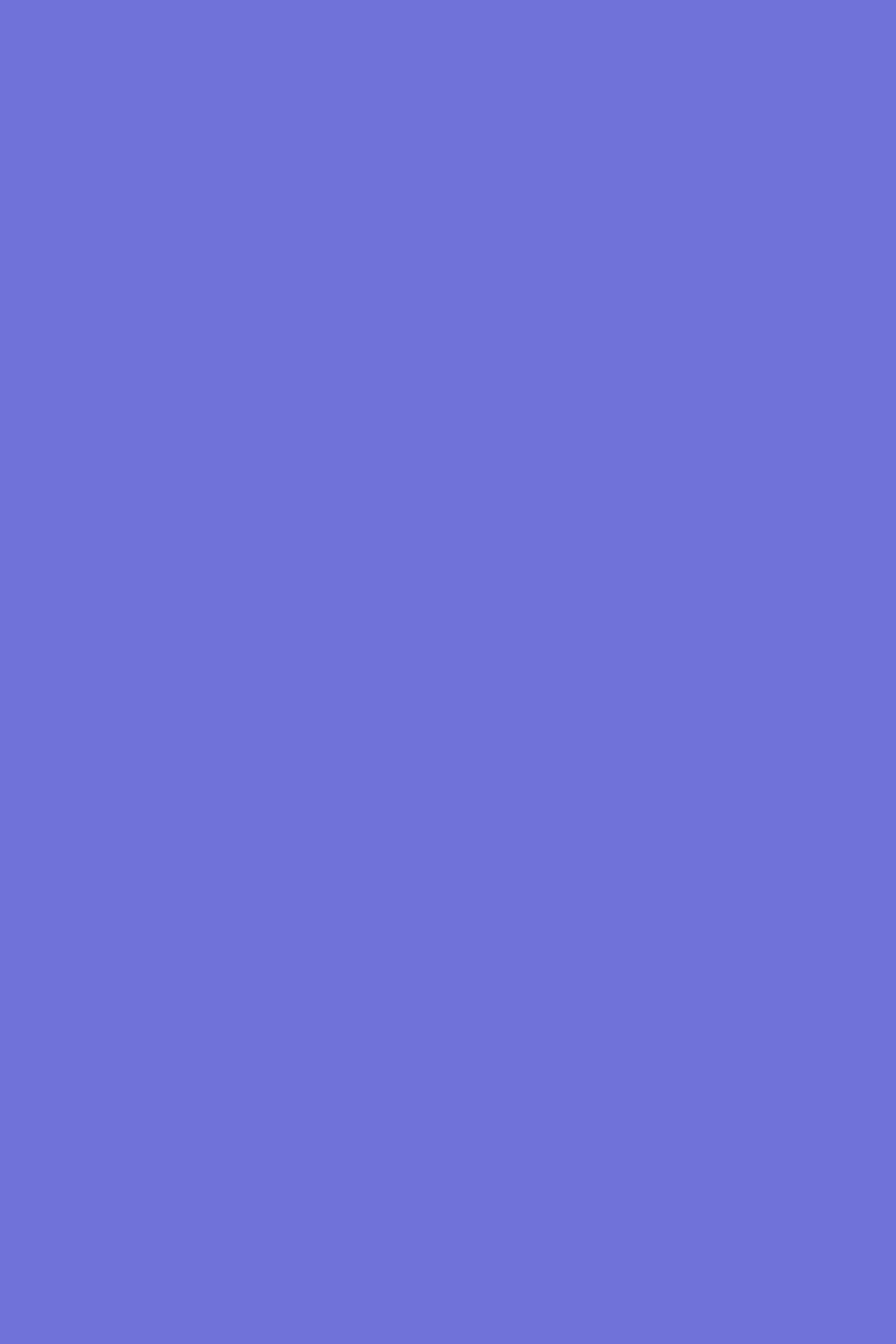
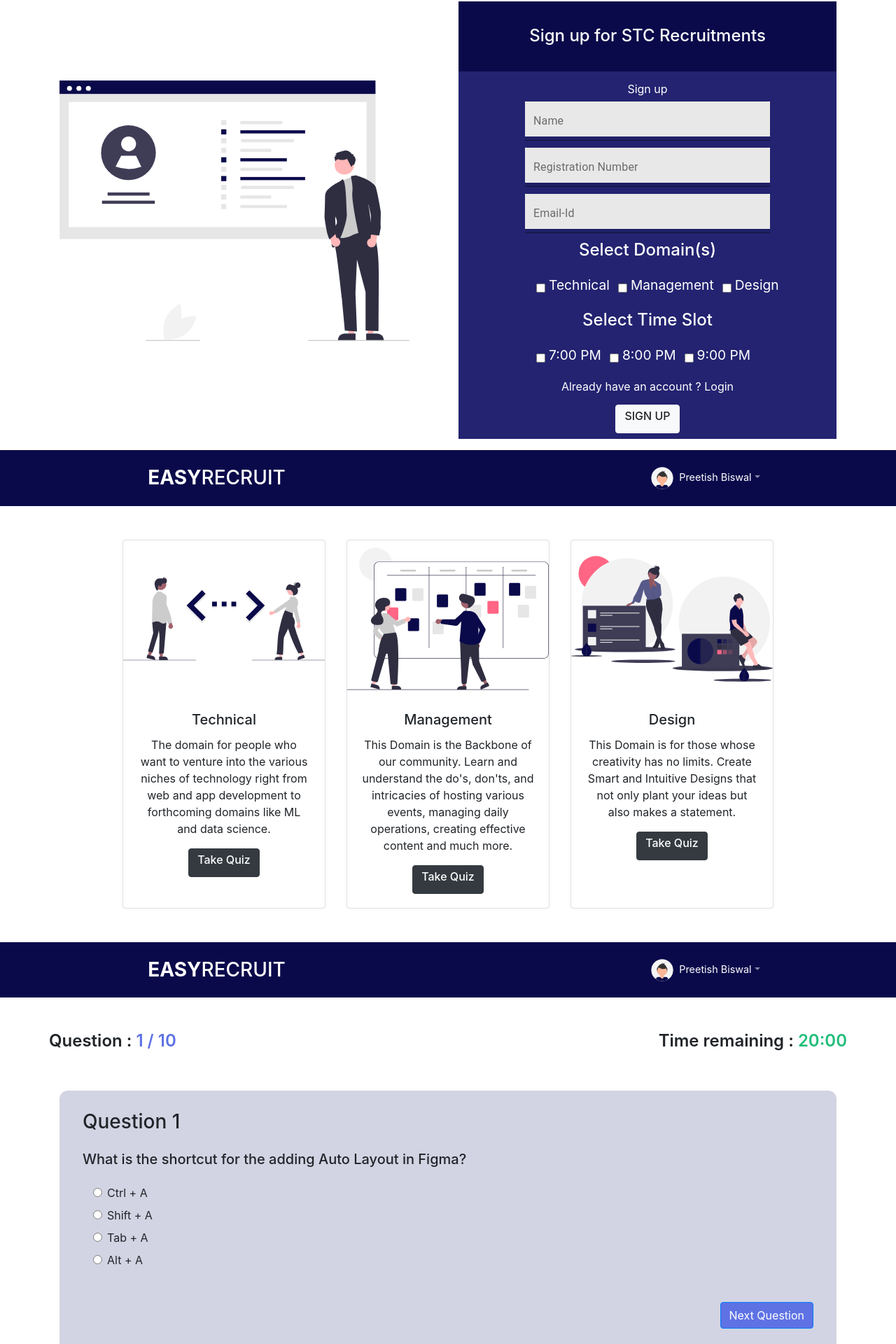
Before and after one commit to Shriram-Sivanandam/RecruitmentPortal, a React (Create React App) app: page / in a window 1280 px wide. Shown: the part 845-2765 px from the top of the page at 70% size. Before the commit the page ends 800 px from the top, so only its background shows below. Built offline with nearby package versions, Linux system fonts and the light colour scheme.

Commit message:
Quizbox updated

```diff
--- a/src/App.js
+++ b/src/App.js
@@ -3,11 +3,16 @@ import Landing from "./components/Landing/Landing"; //don't remove this for now
 import Signup from "./components/Signup/Signup";
 // import TakeQuizBtn from "./components/TakeQuizBtn/TakeQuizBtn";
 import Dashboard from "./components/Dashboard/Dashboard";
+import Quizbox from "./components/Dashboard/Quizbox";
 
 function App() {
   return (
     <div className="App">
-  <Dashboard />
+
+  <Landing/>
+  <Signup/>
+  <Dashboard/>
+  <Quizbox/>
     </div>
   );
 }
--- a/src/components/Dashboard/Dashboard.css
+++ b/src/components/Dashboard/Dashboard.css
@@ -12,11 +12,11 @@
     display: flex;
     flex-direction: column;
   }
-  button.btn {
+  /* button.btn {
     margin-top: auto;
     align-self: flex-end;
     background-color: #0a0a4b;
-  }
+  } */
 
   .card-text{
      text-align: center;
--- a/src/components/Dashboard/Dashboard.js
+++ b/src/components/Dashboard/Dashboard.js
@@ -44,24 +44,24 @@ function Dashboard() {
 <div class="modal" tabindex="-1" role="dialog" id="exampleModal">
   <div class="modal-dialog modal-dialog-centered" role="document">
     <div class="modal-content">
-      <div class="modal-header">
-        <h5 class="modal-title mx-4">Instructions</h5>
+      <div class="modal-header"style={{backgroundColor:"#232371"}}>
+        <h5 class="modal-title mx-auto" style={{color:"WHITE"}}> Rules and Regulations </h5>
         <button type="button" class="close" data-dismiss="modal" aria-label="Close">
           <span aria-hidden="true">&times;</span>
         </button>
       </div>
-      <div class="modal-body">
+      <div class="modal-body" style={{backgroundColor:"#D2D4E3"}}>
         <ol>
           <li>
-          <p>There will be 2 quizzes - Aptitude (20 questions) and Domain Specific (15 questions)</p>
+          <h6>There will be 2 quizzes - Aptitude (20 questions) and Domain Specific (15 questions)</h6>
           </li>
           <li>
-            <p>Once you click on next question your response will be automatically saved</p>
+            <h6>Once you click on next question your response will be automatically saved</h6>
           </li>
           <li>
-            <p>
+            <h6>
             You cannot go back to the questions you answered or skipped earlier.
-            </p>
+            </h6>
           </li>
         </ol>
       </div>
--- /dev/null
+++ b/src/components/Dashboard/Quizbox.css
@@ -0,0 +1,9 @@
+.quizbox{
+  margin-top: 1vh;
+  align-self: center;
+
+  background-color: #D2D4E3;
+  border-radius: 12px;
+  padding: 1.5rem 3rem 0.5rem 3rem
+  ;
+}
--- /dev/null
+++ b/src/components/Dashboard/Quizbox.js
@@ -0,0 +1,84 @@
+import React from 'react'
+import Nav2 from '../Nav/Nav2'
+import './Quizbox.css'
+
+function Quizbox() {
+    return (
+        <>
+        <Nav2 />
+        <div className="container">
+            <div className="row my-5">
+                <div className="mr-auto">
+                   <h4 style={{fontWeight:"600"}}> Question :<span style={{color:"#5E72E4",whiteSpace:"nowrap"}}> 1 / 10</span></h4>
+
+                </div>
+                <div className="ml-auto">
+                <h4 style={{fontWeight:"600"}}> Time remaining : <span style={{color:"#23BE7B",whiteSpace:"nowrap"}}> 20:00 </span></h4>
+
+                </div>
+            </div>
+        <div className="quizbox container">
+        <div className="row my-1">
+            <b>
+                <h3>
+                    Question 1
+                </h3>
+            </b>
+
+        </div>
+        <div className="row my-3">
+            <h5>
+            What is the shortcut for the adding Auto Layout in Figma?
+            </h5>
+        </div>
+        <div className="col">
+            <div className="row my-2">
+        <div class="form-check">
+  <input class="form-check-input" type="radio" name="flexRadioDefault" id="flexRadioDefault1"/>
+  <label class="form-check-label" for="flexRadioDefault1">
+   Ctrl + A
+  </label>
+</div></div>
+<div className="row my-2">
+<div class="form-check">
+  <input class="form-check-input" type="radio" name="flexRadioDefault" id="flexRadioDefault2"/>
+  <label class="form-check-label" for="flexRadioDefault2">
+    Shift + A
+  </label>
+</div></div>
+<div className="row my-2">
+<div class="form-check">
+  <input class="form-check-input" type="radio" name="flexRadioDefault" id="flexRadioDefault3"/>
+  <label class="form-check-label" for="flexRadioDefault3">
+    Tab + A
+  </label>
+</div></div>
+<div className="row my-2">
+<div class="form-check">
+  <input class="form-check-input" type="radio" name="flexRadioDefault" id="flexRadioDefault4"/>
+  <label class="form-check-label" for="flexRadioDefault4">
+   Alt + A
+  </label>
+</div></div>
+
+        </div>
+        <div className="row my-5">
+
+                <div className="ml-auto">
+                <button type="button" class="btn btn-primary" style={{backgroundColor:"#5E72E4"}}>Next Question</button>
+
+                </div>
+            </div>
+
+</div>
+
+
+        </div>
+
+
+        </>
+    )
+}
+
+
+export default Quizbox
--- a/src/index.css
+++ b/src/index.css
@@ -5,7 +5,7 @@ body {
     sans-serif;
   -webkit-font-smoothing: antialiased;
   -moz-osx-font-smoothing: grayscale;
-  background-color: #7171da;
+
 }
 
 code {
```
